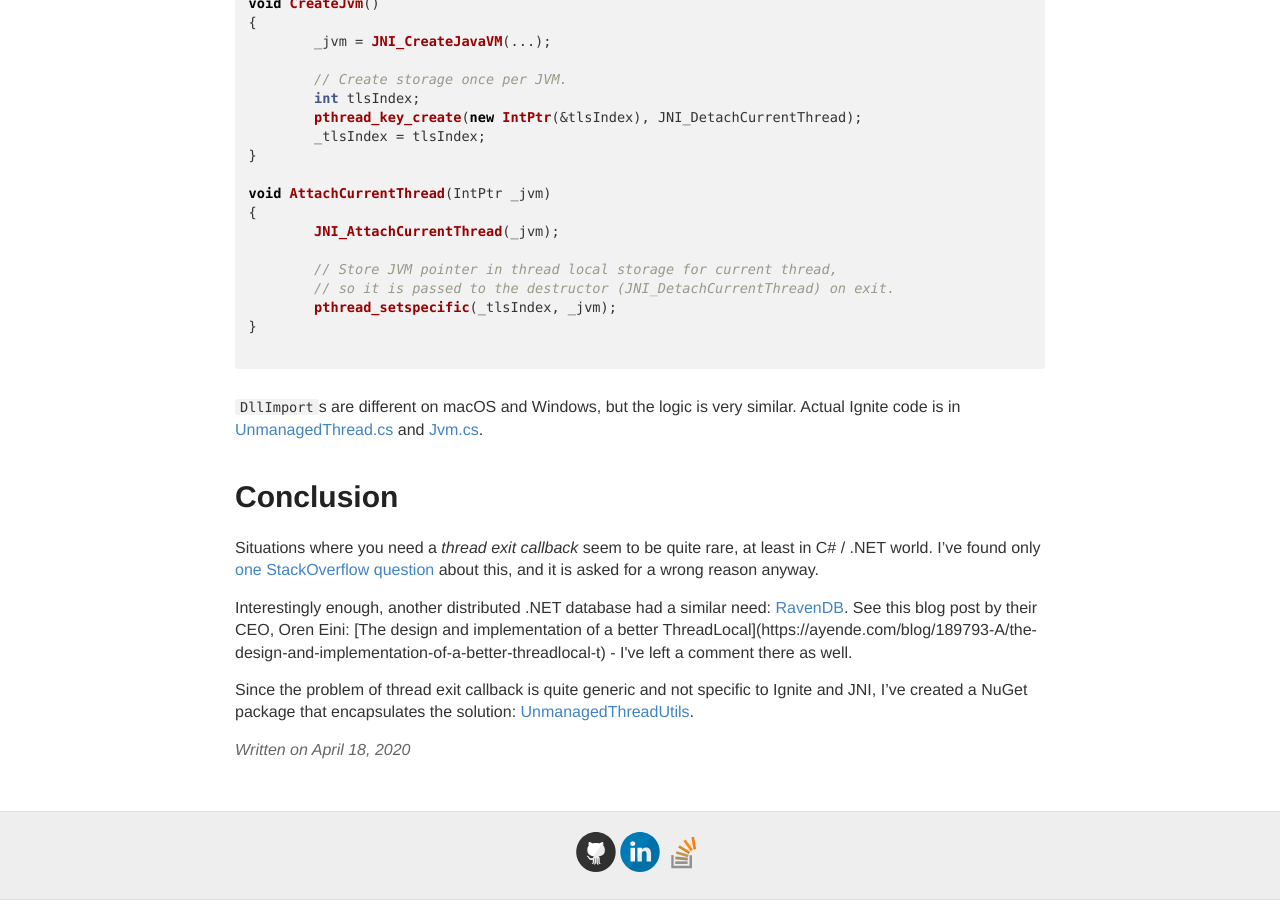
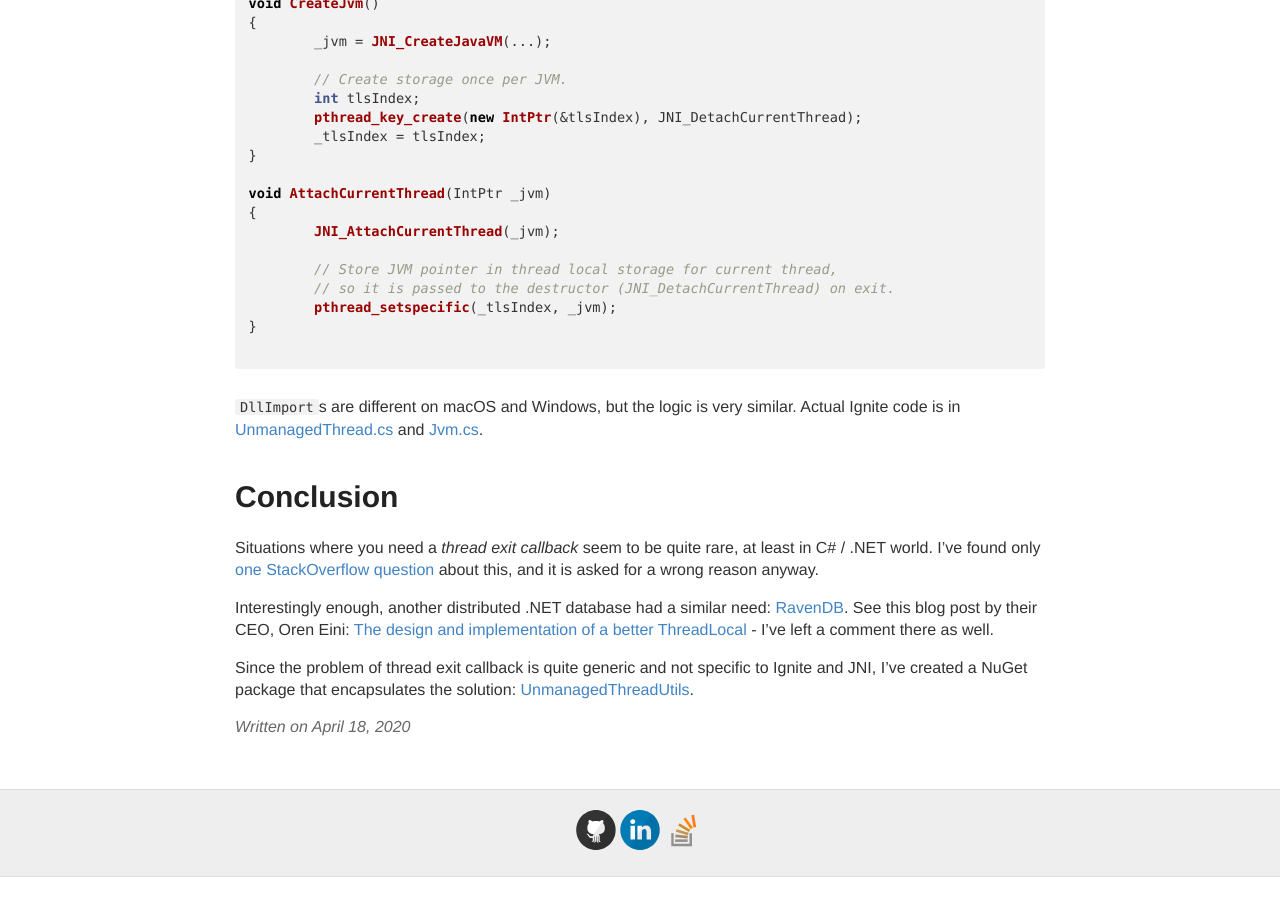
Before and after one commit to ptupitsyn/ptupitsyn.github.io, a Jekyll site: the page built from _posts/2020-04-18-Ignite-JNI-Thread-Detach.md, in a window 1280 px wide and 900 px high, scrolled down 3460 px. Built offline with Jekyll 4.4.1, drawn with Linux system fonts in a browser that asks for light colours; comment, search, counter and statistics services are not loaded; after the commit the page ends 4337 px from its top, so only the background shows below that.

Commit message:
Fix link

```diff
--- a/_posts/2020-04-18-Ignite-JNI-Thread-Detach.md
+++ b/_posts/2020-04-18-Ignite-JNI-Thread-Detach.md
@@ -132,6 +132,6 @@ void AttachCurrentThread(IntPtr _jvm)
 
 Situations where you need a *thread exit callback* seem to be quite rare, at least in C# / .NET world. I've found only [one  StackOverflow question](https://stackoverflow.com/questions/1163992/calling-a-method-when-thread-terminates/58226361#58226361) about this, and it is asked for a wrong reason anyway.
 
-Interestingly enough, another distributed .NET database had a similar need: [RavenDB](https://ravendb.net/). See this blog post by their CEO, Oren Eini: [The design and implementation of a better ThreadLocal<T>](https://ayende.com/blog/189793-A/the-design-and-implementation-of-a-better-threadlocal-t) - I've left a comment there as well.
+Interestingly enough, another distributed .NET database had a similar need: [RavenDB](https://ravendb.net/). See this blog post by their CEO, Oren Eini: [The design and implementation of a better ThreadLocal](https://ayende.com/blog/189793-A/the-design-and-implementation-of-a-better-threadlocal-t) - I've left a comment there as well.
 
 Since the problem of thread exit callback is quite generic and not specific to Ignite and JNI, I've created a NuGet package that encapsulates the solution: [UnmanagedThreadUtils](https://www.nuget.org/packages/UnmanagedThreadUtils/).
```
